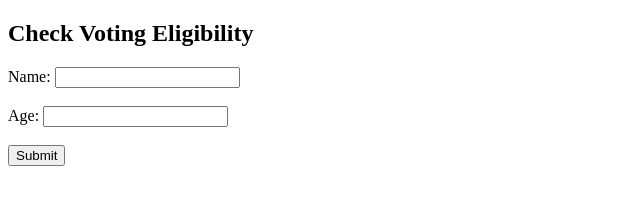
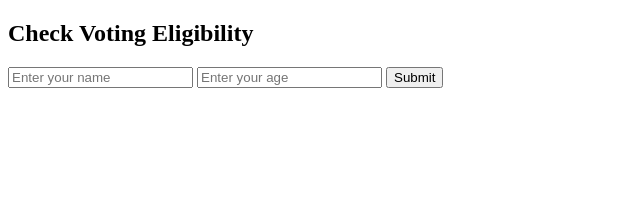
Before and after one commit to acciojob/promises-and-chains-devesh297, a website: page main.html in a window 1280 px wide. Shown: the whole page, without its empty margins (0-640 px from the left). Drawn offline with Linux system fonts and the light colour scheme.

Commit message:
created a submission

```diff
--- a/main.html
+++ b/main.html
@@ -9,15 +9,10 @@
   <h2>Check Voting Eligibility</h2>
 
   <form id="voteForm">
-    <label for="name">Name:</label>
-    <input type="text" id="name" /><br><br>
-
-    <label for="age">Age:</label>
-    <input type="number" id="age" /><br><br>
-
+    <input type="text" id="name" placeholder="Enter your name" />
+    <input type="number" id="age" placeholder="Enter your age" />
     <button type="submit" id="btn">Submit</button>
-  </form>
-
+</form>
   <script src="script.js"></script>
 </body>
 </html>
```
